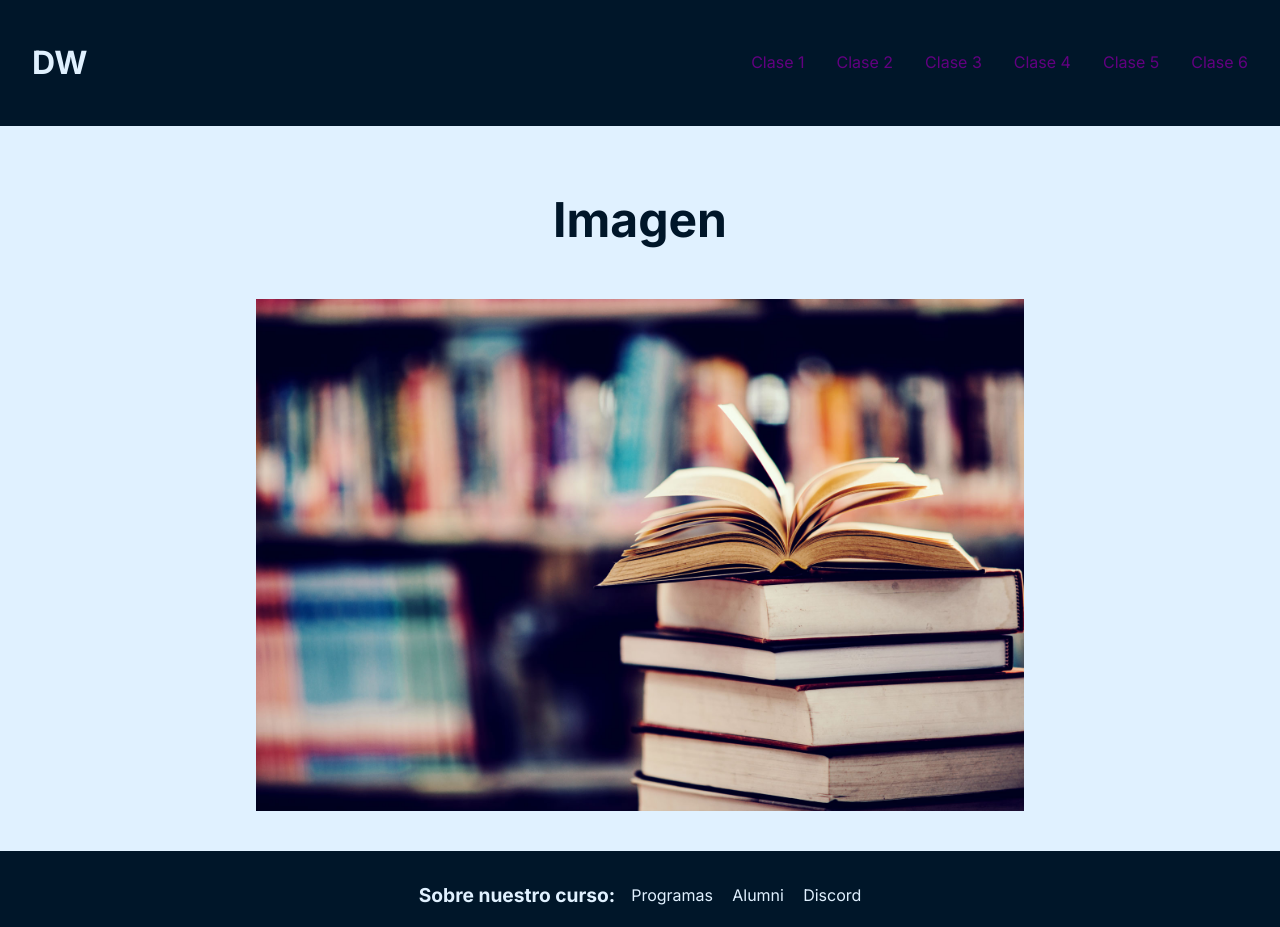
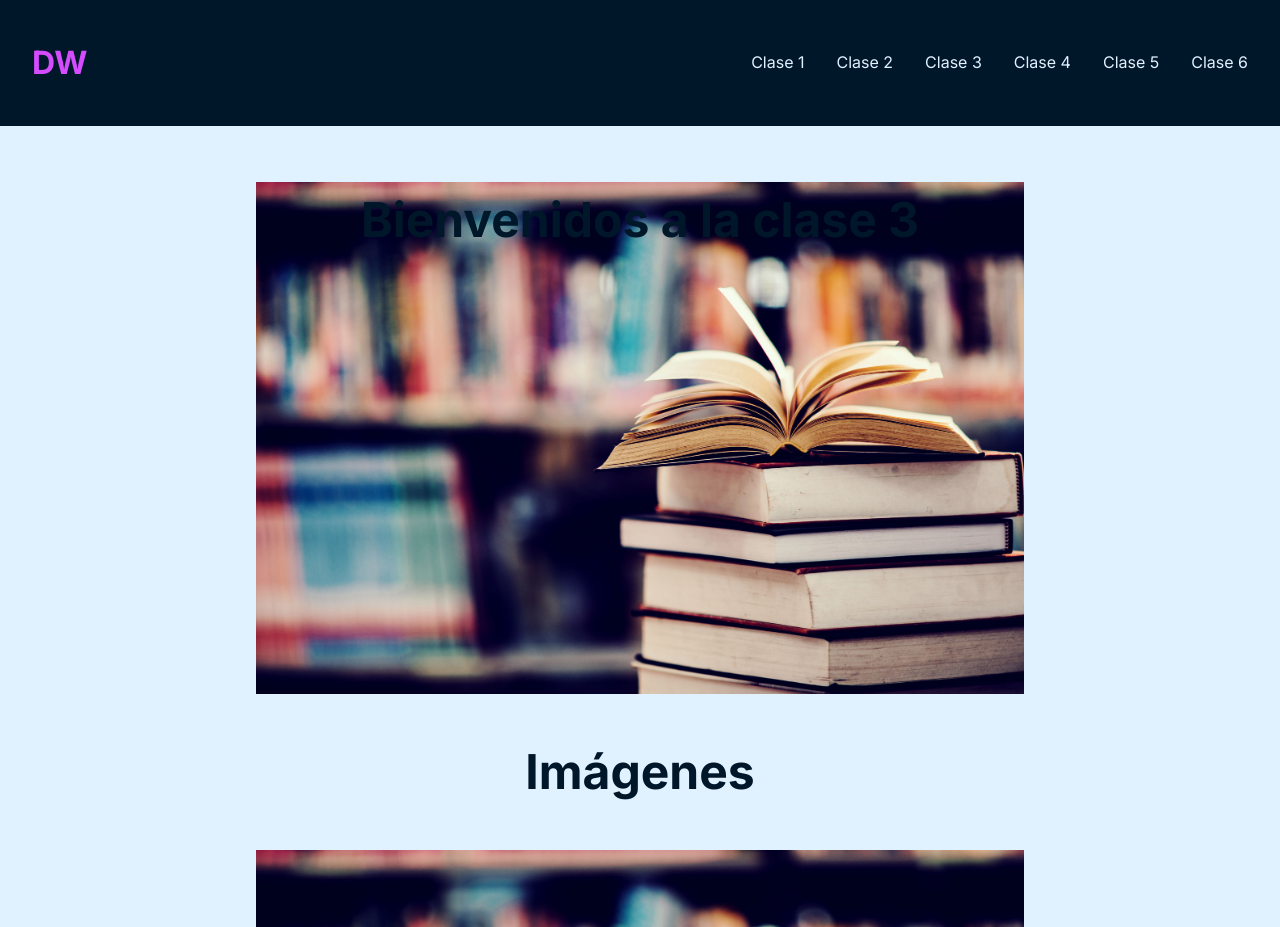
Before and after one commit to Andres-Pontes/77992, a plain HTML site: page clase3.html in a window 1280 px wide. Shown: the top 927 px of the page. Drawn offline with Linux system fonts and the light colour scheme.

Commit message:
Update clase3.html

```diff
--- a/clase3.html
+++ b/clase3.html
@@ -8,56 +8,44 @@
 </head>
 <body>
     <header>
-        <h1>
-            <a href="index.html"></a>DW
-        </h1>
+        <h1><a class="logo" href="index.html">DW</a></h1>
 
         <nav>
             <ul>
-                <li>
-                    <a href="clase1.html">Clase 1</a>
-                </li>
-
-                <li>
-                    <a href="clase2.html">Clase 2</a>
-                </li>
-
-                <li>
-                     <a href="clase3.html">Clase 3</a>
-                </li>
-
-                <li>
-                     <a href="clase4.html">Clase 4</a>
-                </li>
-                <li>
-                     <a href="clase5.html">Clase 5</a>
-                </li>
-                <li>
-                     <a href="clase6.html">Clase 6</a>
-                </li>
+                <li><a class="nav" href="clase1.html">Clase 1</a></li>
+                <li><a class="nav" href="clase2.html">Clase 2</a></li>
+                <li><a class="nav" href="clase3.html">Clase 3</a></li>
+                <li><a class="nav" href="clase4.html">Clase 4</a></li>
+                <li><a class="nav" href="clase5.html">Clase 5</a></li>
+                <li><a class="nav" href="clase6.html">Clase 6</a></li>
             </ul>
         </nav>
     </header>
 
     <main>
-
+        <section id="bienvenida">
+            <h1>Bienvenidos a la clase 3</h1>
+        </section>
         <section>
-            <h1>Imagen</h1>
-            <img src="img/bienvenida.jpg" alt="En la fotrografía podemos apreciar una pila de libros en primer plano" aria-hidden="true">
-
+            <h1>Imágenes</h1>
+            <img src="img/bienvenida.jpg" alt="En la fotografía aparece una pila de libros en primer plano." aria-hidden="true">
         </section>
-
     </main>
 
     <footer>
-        <h1>
-            Sobre nuestro curso:
-        </h1>
+        <h1>Sobre nuestro curso:</h1>
         <nav>
             <ul>
-                <li>Programas</li>
-                <li>Alumni</li>
-                <li>Discord</li>
+                <li><a href="" class="footer">Programa</a></li>
+                <li><a href="" class="footer">Alumni</a></li>
+                <li><a href="" class="footer">Discord</a></li>
+
+                <li>
+                    <a href="https://wa.me/5491152638148" class="contacto" target="_blank">
+                        <img src="img/whatsapp-brands-solid-full.svg" alt="Contactanos a través de Whatsapp!">
+                    </a>
+                </li>
+
             </ul>
         </nav>
     </footer>
```
